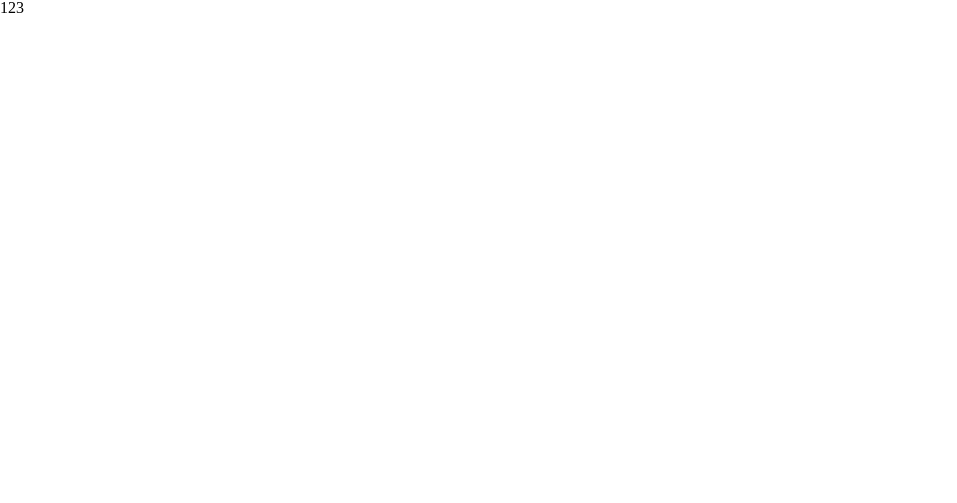
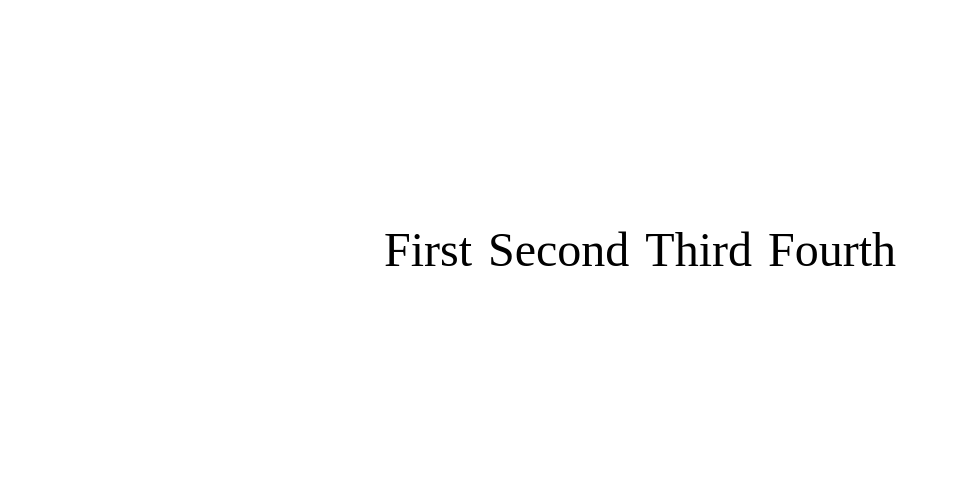
Before and after one commit to swalok47716/hexs-w4-bootstrap, a website built with Vite: page pages/TEST.html in a window 1280 px wide. Shown: the whole page, without its empty margins (0-957 px from the left). Built offline with nearby package versions, Linux system fonts and the light colour scheme.

Commit message:
just a test file

```diff
--- a/assets/scss/_test.scss
+++ b/assets/scss/_test.scss
@@ -1,8 +1,15 @@
 .test {
-    ul {
-        width: 500px;
-    }
-    .third {
-        justify-self: flex-end;
+    .sub-navbar {
+        height: 500px;
+        li {
+            a {
+                font-size: 48px;
+                color: black;
+                transition: background-color 2s;
+            }
+            a:hover {
+                background-color: red;
+            }
+        }
     }
 }
--- a/pages/TEST.html
+++ b/pages/TEST.html
@@ -1,19 +1,25 @@
 <!DOCTYPE html>
 <html lang="en">
+
 <head>
     <%- include('./layout/meta'); -%>
-    <title>Document</title>
+        <title>Document</title>
 </head>
+
 <body>
     <%- include('./layout/header'); -%>
     <main class="test">
-        <ul class="d-flex">
-            <li class="first">1</li>
-            <li class="second">2</li>
-            <li class="third">3</li>
-        </ul>
+        <div class="container">
+            <ul class="sub-navbar d-flex justify-content-center align-items-center g-4">
+                <li><a href="">First</a></li>
+                <li><a href="">Second</a></li>
+                <li><a href="">Third</a></li>
+                <li><a href="">Fourth</a></li>
+            </ul>
+        </div>
     </main>
     <%- include('./layout/footer'); -%>
     <script type="module" src="../main.js"></script>
 </body>
+
 </html>
```
